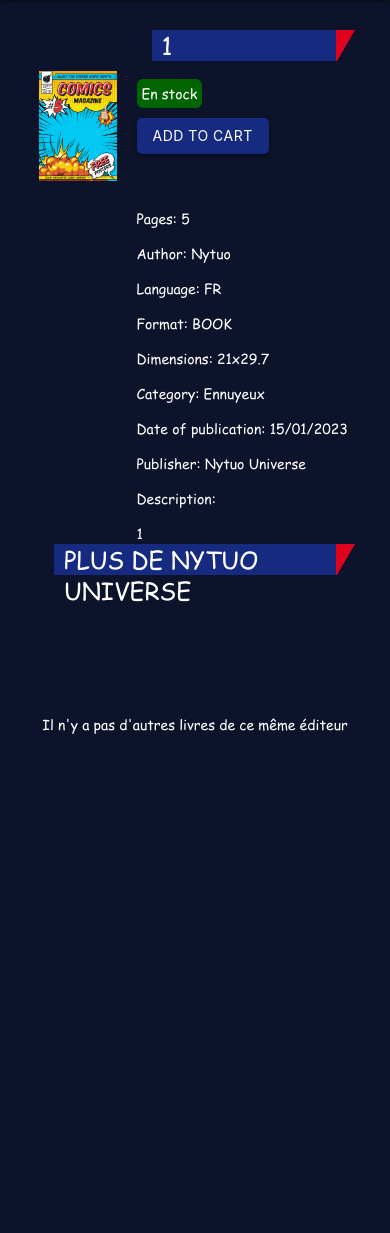
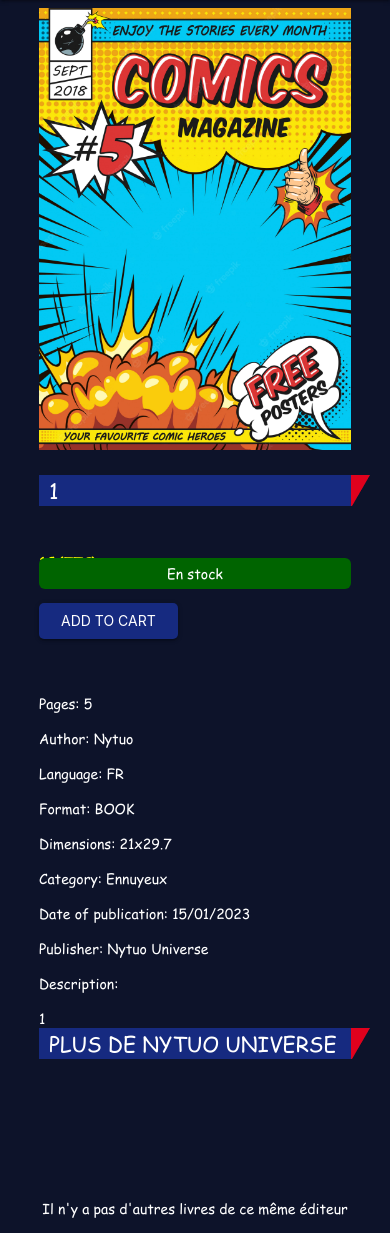
Before and after one commit to Nytuo/R301-PHProjet, a PHP site: page /product.php?id=1 in a window 390 px wide. Shown: the part 56-1289 px from the top of the page. Before the commit the page ends 790 px from the top, so only its background shows below. Run offline with PHP 8.4, Linux system fonts and the light colour scheme; data comes from the database, SQL or seed files in the repository.

Commit message:
better responsive

```diff
--- a/PHPPR/assets/base.css
+++ b/PHPPR/assets/base.css
@@ -376,8 +376,47 @@
         margin-top:5px;
     }
     h1{
-        margin: 15px;
+        margin: 14px 0 45px 0;
+        font-size: 1.5rem;
     }
+    h3  {
+        font-size: 2rem;
+    }
+    #benef, #CA, #NV, #MA {
+font-size: 1rem;
+    }
+    #ColContent {
+        position: relative;
+        margin-left: 0;
+    }
+    #ColContent>.purchase > form>input[type="submit"] {
+        width: 100%;
+    }
+    .InStock{
+        display: block;
+        max-width: 100%;
+        text-align: center;
+    }
+    #ColCover > img {
+        width: 100%;
+    }
+
+    #ColCover {
+        position: relative;
+        top: 1vh;
+    }
+    @keyframes expand {
+        50% {
+            width: 70vw;
+            border-radius: 6px;
+        }
+        100% {
+            width: 80vw;
+            border-radius: 4px;
+            box-shadow: 0px 1px 3px 0px rgba(0, 0, 0, 0.2), 0px 1px 1px 0px rgba(0, 0, 0, 0.14), 0px 3px 3px -1px rgba(0, 0, 0, 0.12);
+        }
+    }
+
 }
 @-webkit-keyframes scale-in {
     100% {
@@ -399,23 +438,13 @@
         border-radius: 6px;
     }
     100% {
-        width: 40vw;
+        width: 50vw;
         border-radius: 4px;
         box-shadow: 0px 1px 3px 0px rgba(0, 0, 0, 0.2), 0px 1px 1px 0px rgba(0, 0, 0, 0.14), 0px 3px 3px -1px rgba(0, 0, 0, 0.12);
     }
 }
 
-@keyframes expand {
-    50% {
-        width: 45vw;
-        border-radius: 6px;
-    }
-    100% {
-        width: 40vw;
-        border-radius: 4px;
-        box-shadow: 0px 1px 3px 0px rgba(0, 0, 0, 0.2), 0px 1px 1px 0px rgba(0, 0, 0, 0.14), 0px 3px 3px -1px rgba(0, 0, 0, 0.12);
-    }
-}
+
 
 /* Animations to fade the snackbar in and out */
 @-webkit-keyframes fadein {
--- a/PHPPR/product.php
+++ b/PHPPR/product.php
@@ -64,5 +64,7 @@
     </div>
 </main>
 
-
+<?php
+require_once "footer.php";
+?>
 </body>
```
Also changed, not shown: other parts of PHPPR/assets/base.css (+1 -74 lines).
